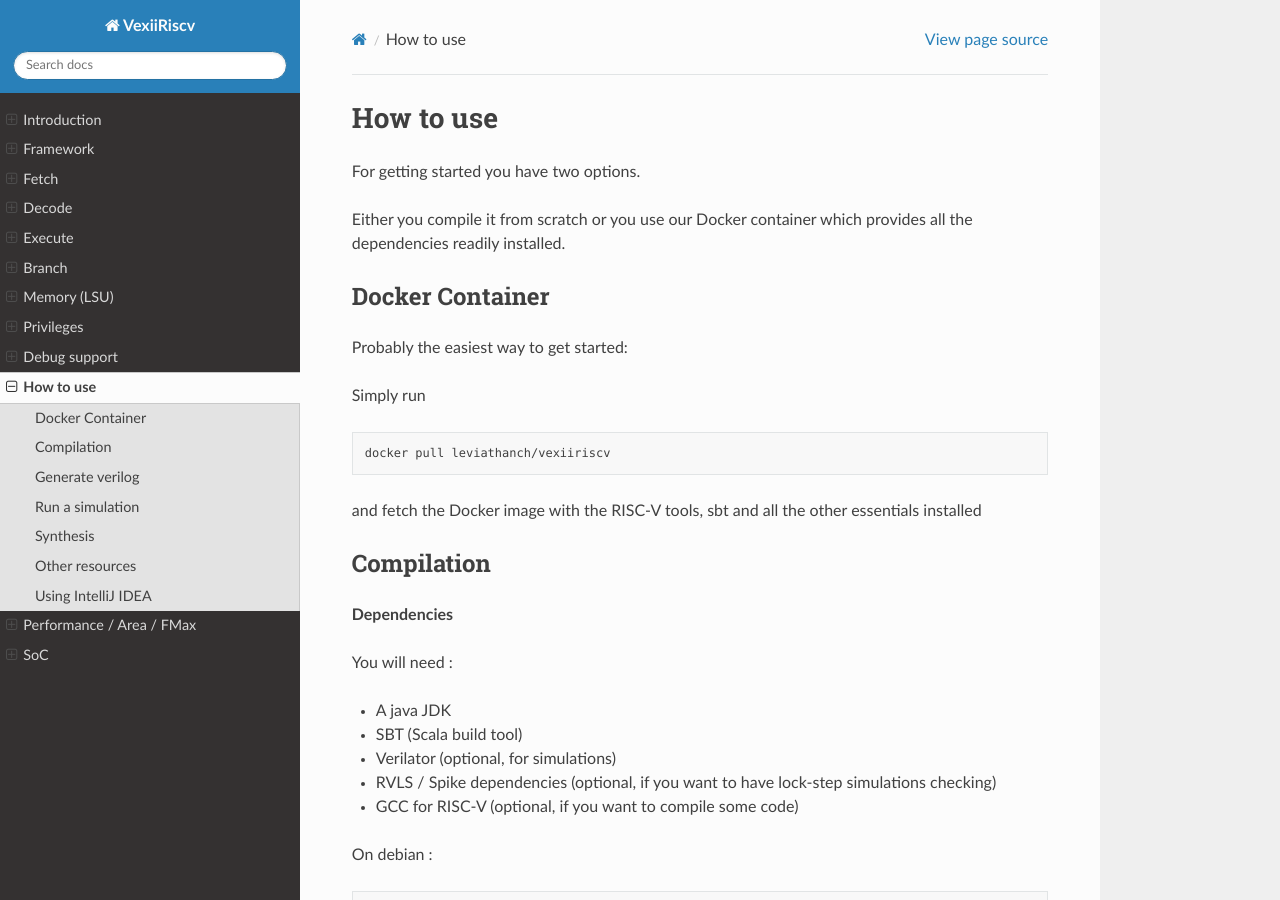
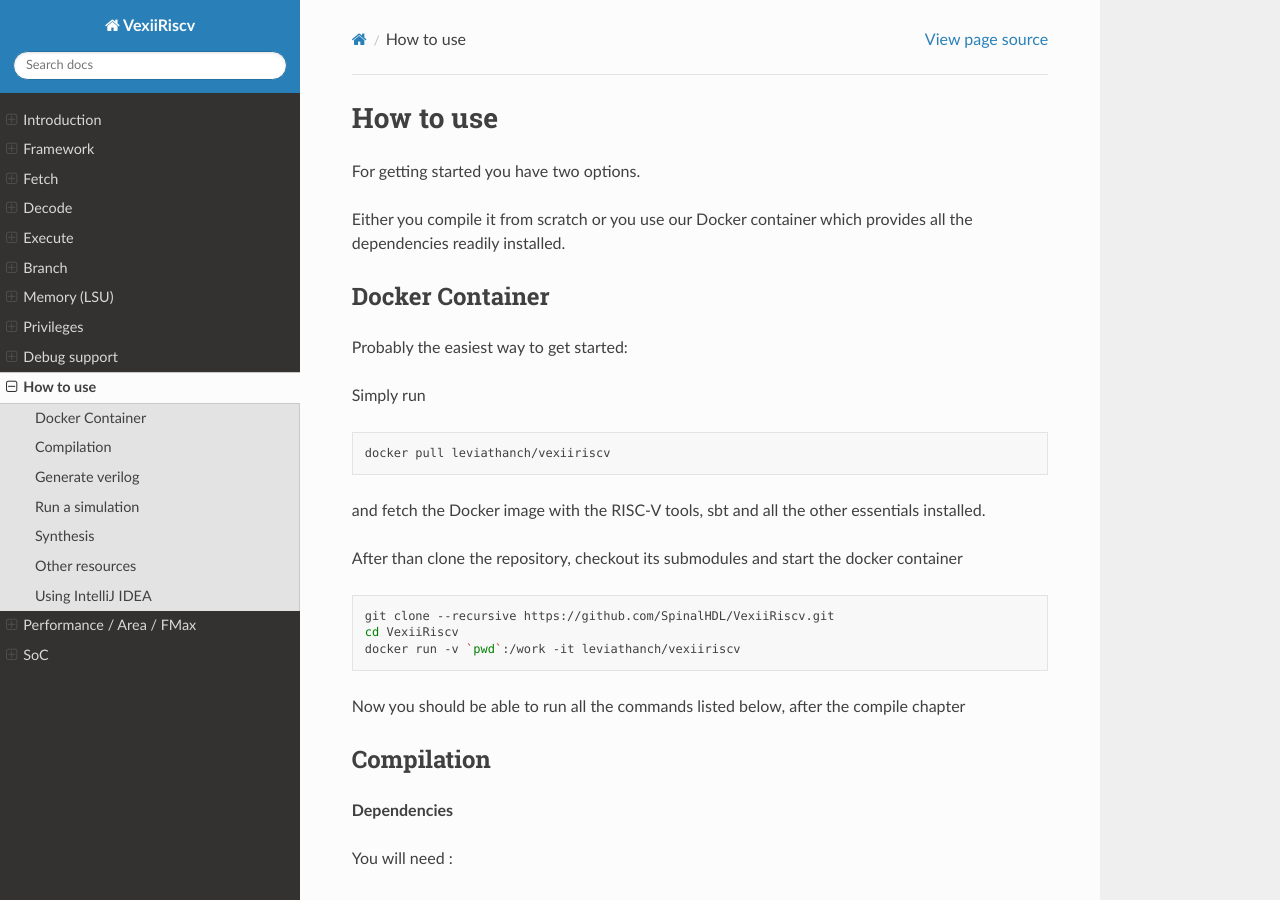
Before and after one commit to SpinalHDL/VexiiRiscv-RTD, a Sphinx documentation site: the page built from source/VexiiRiscv/HowToUse/index.rst, in a window 1280 px wide and 900 px high. Built offline with Sphinx 7.4.7 and the Read the Docs theme 3.1.0, drawn with Linux system fonts in a browser that asks for light colours.

Commit message:
Add more instructions

```diff
--- a/source/VexiiRiscv/HowToUse/index.rst
+++ b/source/VexiiRiscv/HowToUse/index.rst
@@ -16,7 +16,17 @@
 
     docker pull leviathanch/vexiiriscv
 
-and fetch the Docker image with the RISC-V tools, sbt and all the other essentials installed
+and fetch the Docker image with the RISC-V tools, sbt and all the other essentials installed.
+
+After than clone the repository, checkout its submodules and start the docker container
+
+.. code-block:: bash
+
+    git clone --recursive https://github.com/SpinalHDL/VexiiRiscv.git
+    cd VexiiRiscv
+    docker run -v `pwd`:/work -it leviathanch/vexiiriscv
+
+Now you should be able to run all the commands listed below, after the compile chapter
 
 Compilation
 ---------------
```
